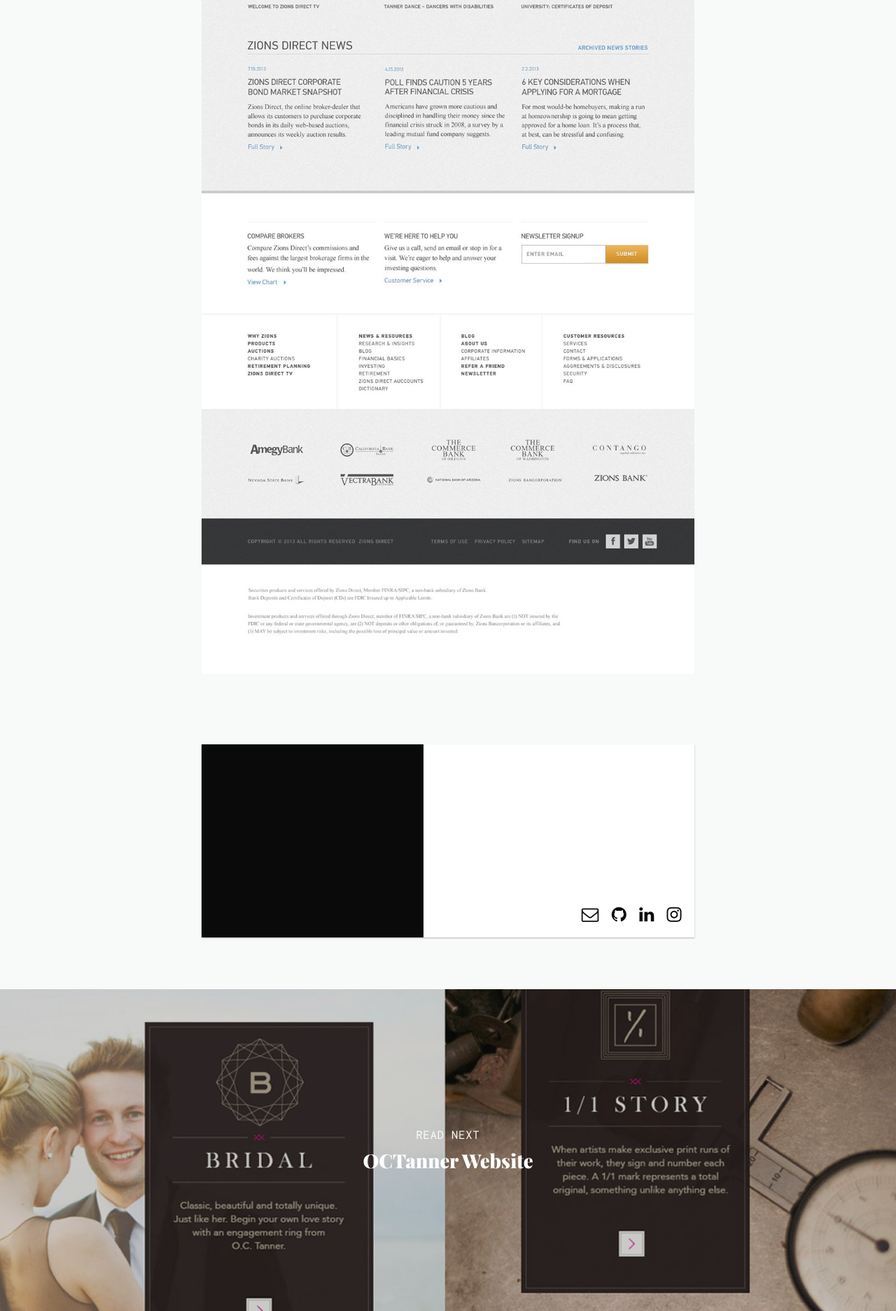
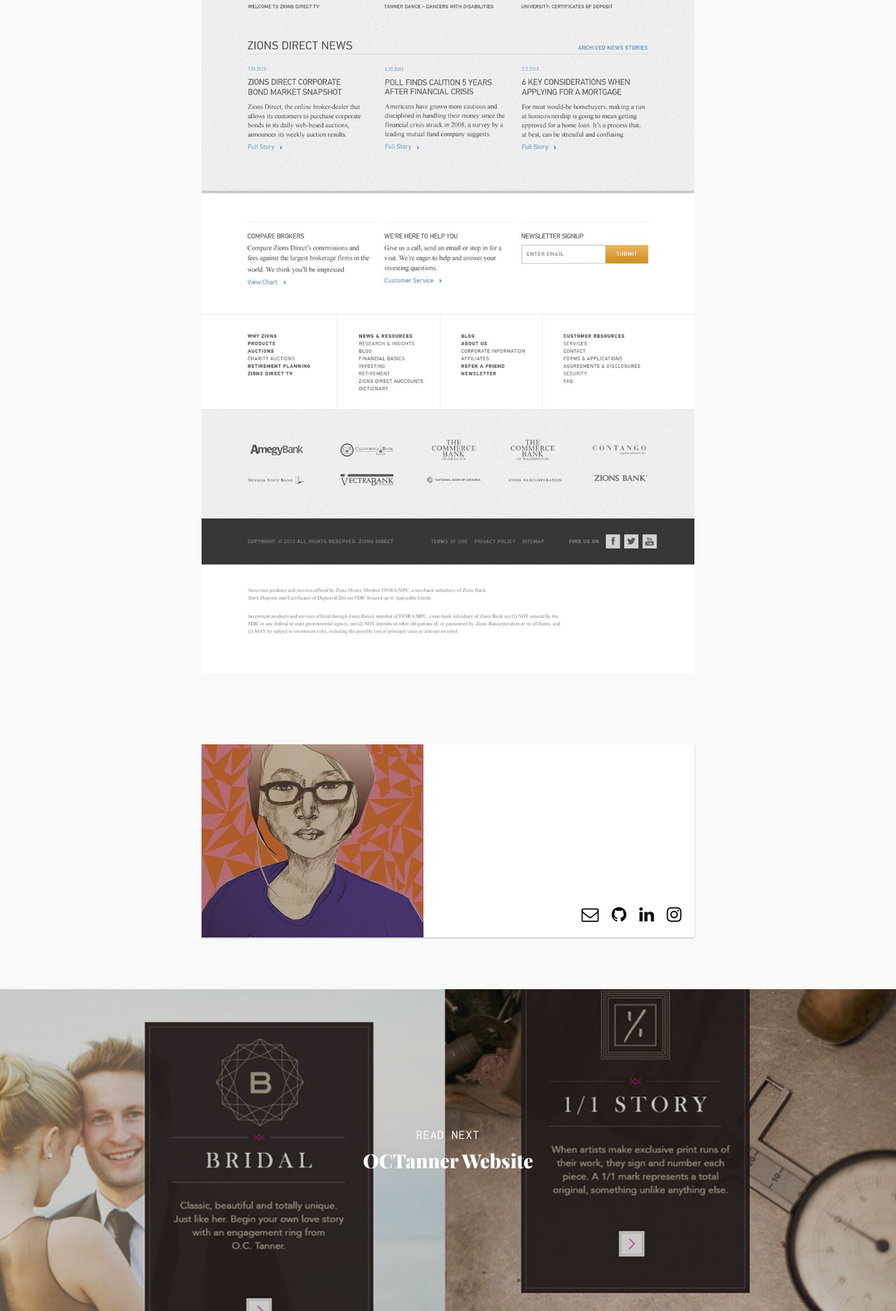
Before and after one commit to linzhangcs/linzhangcs.github.io, a Jekyll site: the page built from _posts/2014-01-31-zions-direct.markdown, in a window 1280 px wide. Shown: the part 2752-4626 px from the top of the page at 70% size. Built offline with Jekyll 4.4.1, drawn with Linux system fonts in a browser that asks for light colours; nearby versions of some CDN libraries.

Commit message:
Edit image url

```diff
--- a/_config.yml
+++ b/_config.yml
@@ -8,13 +8,13 @@
 # SEO settings
 title: Lin's Portfolio
 description: Lin Zhang's (SLC, UT) website. Lin's past projects
-url: "https://linzhangcs.github.io/hi"
+url: "https://linzhangcs.github.io/"
 twitter_username:
 default_img:
 
 # Profile settings
 name: Lin Zhang
-profile_img: http://linzhangcs.github.io/img/selfielins.jpg
+profile_img: http://linzhangcs.github.io/assets/img/selfielins.jpg
 profile: Lin likes the Internet so she became a developer. Thanks for taking a look at her portfolio.
 social:
   github: http://github.com/linzhangcs
```
